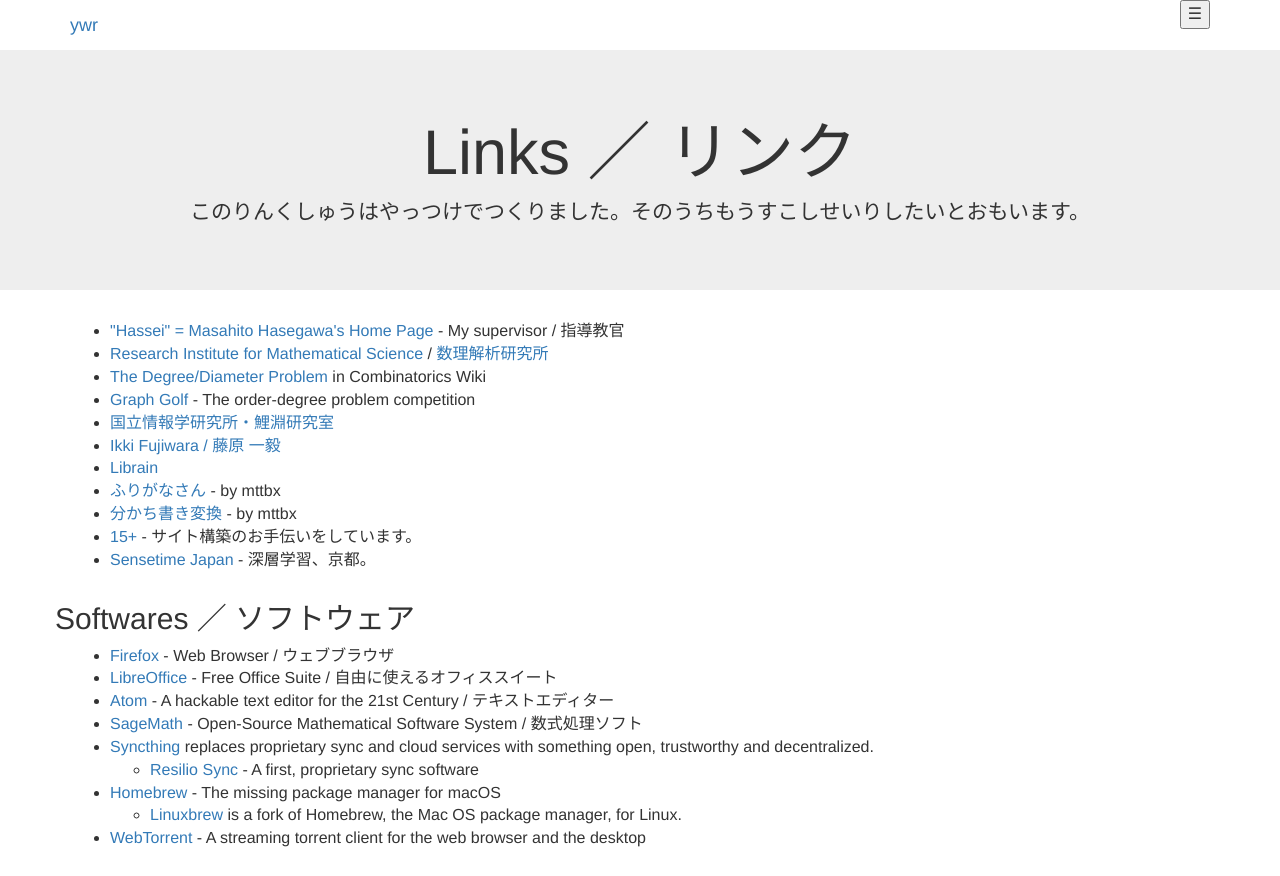
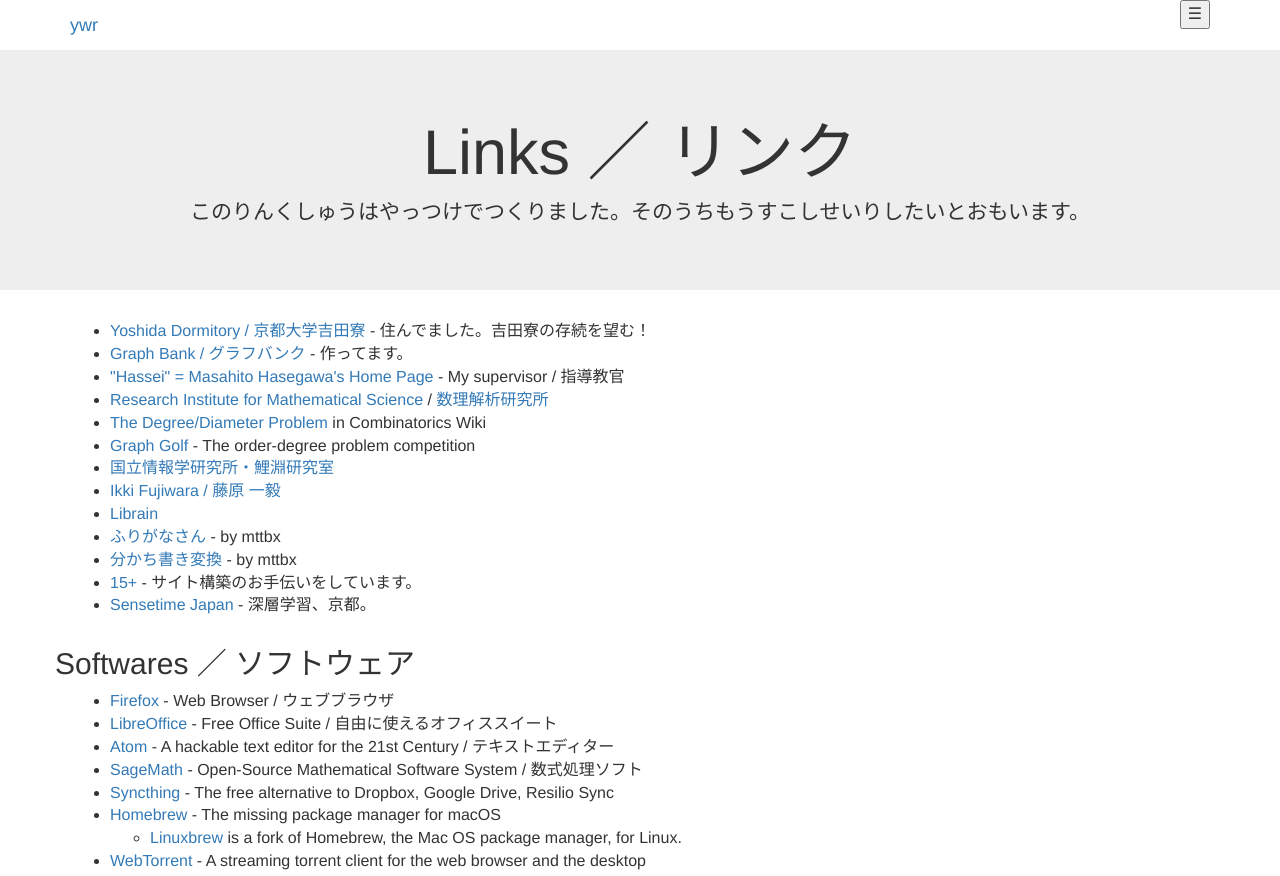
Before and after one commit to yawara/kurims, a plain HTML site: page links.html in a window 1280 px wide. Shown: the top 876 px of the page. Drawn offline with nearby package versions, Linux system fonts and the light colour scheme.

Commit message:
update links

```diff
--- a/links.html
+++ b/links.html
@@ -28,7 +28,7 @@
         <a class="navbar-brand" href="index.html">ywr</a>
         <div class="collapse navbar-toggleable-xs" id="exCollapsingNavbar2">
           <ul class="nav navbar-nav pull-right">
-            <li class="nav-item"><a class="nav-link" href="#">Graph Bank</a></li>
+            <li class="nav-item"><a class="nav-link" href="https://graphbank.org">Graph Bank</a></li>
             <li class="nav-item"><a class="nav-link active" href="links.html">Links</a></li>
             <!--li><a href="#">日本語OCR</a></li-->
           </ul>
@@ -59,6 +59,8 @@
       <div class="row">
         <div class="col-md-12">
           <ul>
+            <li><a href="https://sites.google.com/site/yoshidadormitory/">Yoshida Dormitory / 京都大学吉田寮</a> - 住んでました。吉田寮の存続を望む！</li>
+            <li><a href="https://graphbank.org">Graph Bank / グラフバンク</a> - 作ってます。</li>
             <li><a href="http://www.kurims.kyoto-u.ac.jp/~hassei/">"Hassei" = Masahito Hasegawa's Home Page</a> - My supervisor / 指導教官</li>
             <li><a href="http://www.kurims.kyoto-u.ac.jp/en">Research Institute for Mathematical Science</a> / <a href="http://www.kurims.kyoto-u.ac.jp/ja">数理解析研究所</a></li>
 
@@ -86,11 +88,7 @@
             <li><a href="https://ja.libreoffice.org/">LibreOffice</a> - Free Office Suite / 自由に使えるオフィススイート</li>
             <li><a href="https://atom.io/">Atom</a> - A hackable text editor for the 21st Century / テキストエディター</li>
             <li><a href="http://www.sagemath.org/">SageMath</a> - Open-Source Mathematical Software System / 数式処理ソフト</li>
-            <li><a href="">Syncthing</a> replaces proprietary sync and cloud services with something open, trustworthy and decentralized.</a>
-              <ul>
-                <li><a href="https://getsync.com/">Resilio Sync</a> - A first, proprietary sync software</li>
-              </ul>
-            </li>
+            <li><a href="https://syncthing.net/">Syncthing</a> - The free alternative to Dropbox, Google Drive, Resilio Sync</li>
             <li><a href="http://brew.sh/">Homebrew</a> - The missing package manager for macOS
               <ul>
                 <li><a href="http://linuxbrew.sh/">Linuxbrew</a> is a fork of Homebrew, the Mac OS package manager, for Linux.</li>
```
Also changed, not shown: index.html (+1 -1 lines).
